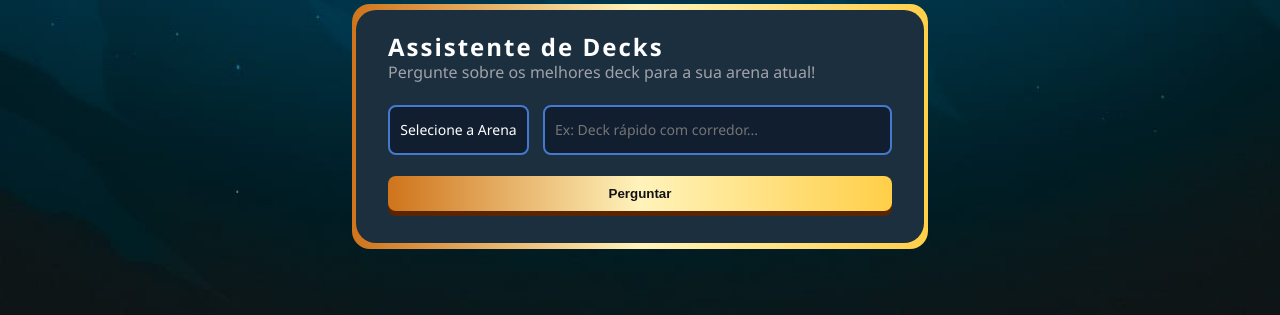
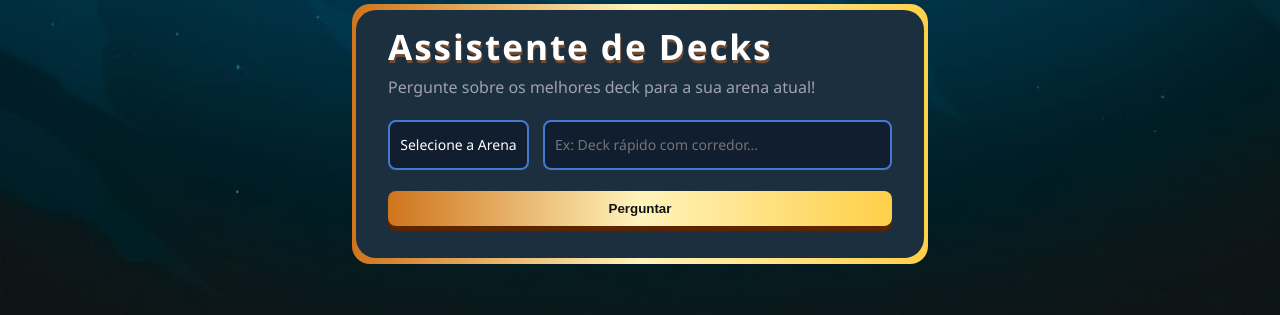
Before and after one commit to joaovgomess/assistente-deck-clash-royale, a plain HTML site: page index.html in a window 1280 px wide. Shown: the part 205-520 px from the top of the page. Drawn offline with Linux system fonts and the light colour scheme.

Commit message:
Pequenas alterações visuais

```diff
--- a/style.css
+++ b/style.css
@@ -54,9 +54,12 @@ section > div {
 
 section h2 {
     letter-spacing: 2px;
+    text-shadow: 1px 2.5px #714C31;
+    font-size: 35px;
 }
 
 section  p{
+    padding-top: 15px;
     color: #a1a1aa;
 }
 
```
